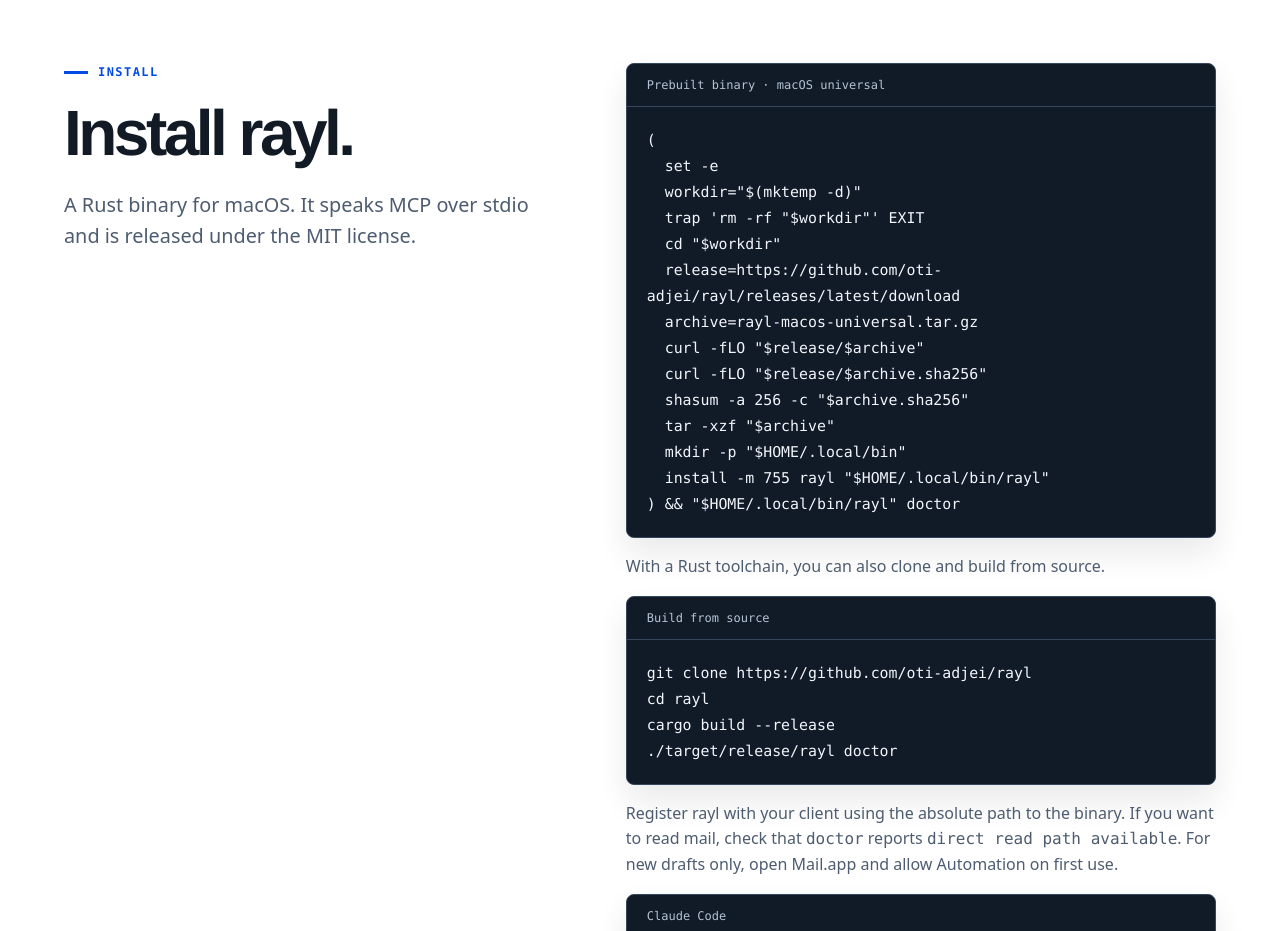
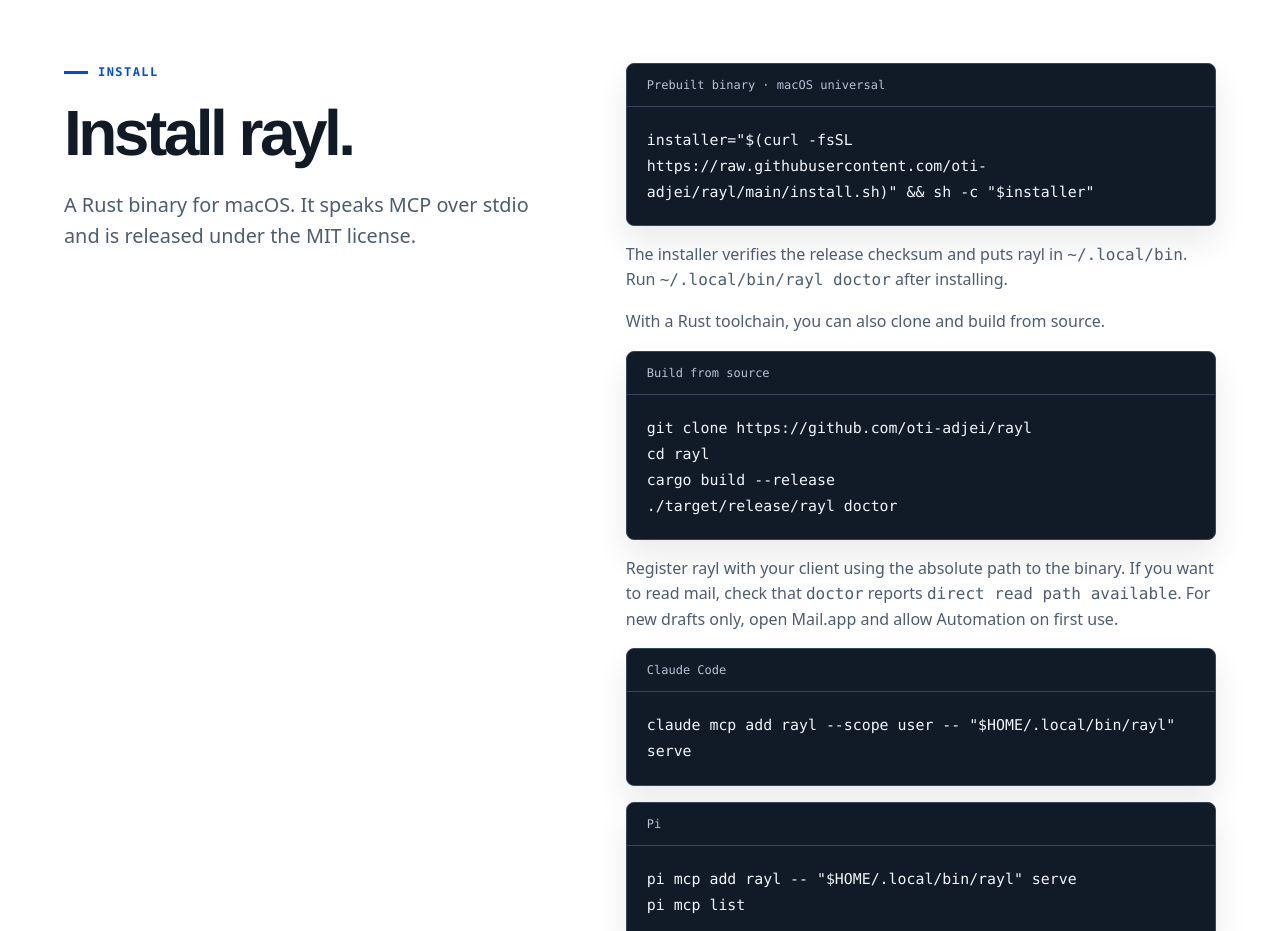
Before and after one commit to oti-adjei/rayl, a plain HTML site: page index.html in a window 1280 px wide. Shown: the part 3280-4211 px from the top of the page. Drawn offline with Linux system fonts and the light colour scheme.

Commit message:
Use the one-line Rayl installer on the landing page

```diff
--- a/index.html
+++ b/index.html
@@ -210,20 +210,8 @@
     <div class="wrap split">
       <div><p class="label">Install</p><h2 id="install-title">Install rayl.</h2><p class="lede">A Rust binary for macOS. It speaks MCP over stdio and is released under the MIT license.</p></div>
       <div class="setup">
-        <div class="terminal"><div class="code-title">Prebuilt binary · macOS universal</div><pre><code>(
-  set -e
-  workdir="$(mktemp -d)"
-  trap 'rm -rf "$workdir"' EXIT
-  cd "$workdir"
-  release=https://github.com/oti-adjei/rayl/releases/latest/download
-  archive=rayl-macos-universal.tar.gz
-  curl -fLO "$release/$archive"
-  curl -fLO "$release/$archive.sha256"
-  shasum -a 256 -c "$archive.sha256"
-  tar -xzf "$archive"
-  mkdir -p "$HOME/.local/bin"
-  install -m 755 rayl "$HOME/.local/bin/rayl"
-) &amp;&amp; "$HOME/.local/bin/rayl" doctor</code></pre></div>
+        <div class="terminal"><div class="code-title">Prebuilt binary · macOS universal</div><pre><code>installer="$(curl -fsSL https://raw.githubusercontent.com/oti-adjei/rayl/main/install.sh)" &amp;&amp; sh -c "$installer"</code></pre></div>
+        <p>The installer verifies the release checksum and puts rayl in <code>~/.local/bin</code>. Run <code>~/.local/bin/rayl doctor</code> after installing.</p>
         <p>With a Rust toolchain, you can also clone and build from source.</p>
         <div class="terminal"><div class="code-title">Build from source</div><pre><code>git clone https://github.com/oti-adjei/rayl
 cd rayl
```
